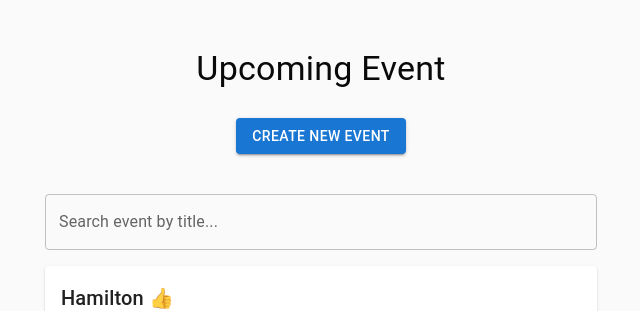
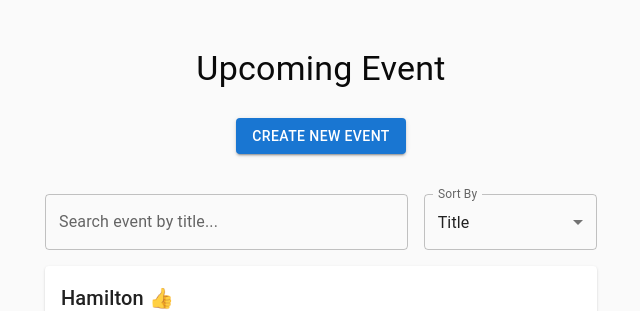
Before and after one commit to bugtender/loopla-app, a Next.js app: page / in a window 1280 px wide. Shown: the top 311 px of the page, without its empty margins (319-959 px from the left). Built offline with nearby package versions, Linux system fonts and the light colour scheme.

Commit message:
Add event sorting selector by date.

```diff
--- a/src/app/page.tsx
+++ b/src/app/page.tsx
@@ -3,7 +3,23 @@
 import { useEffect, useState } from "react";
 import { Event } from "@/types/events"
 import Link from "next/link";
-import { Container, TextField, Typography, Card, CardContent, Box, Button, CardActionArea, CircularProgress, Alert } from "@mui/material";
+import {
+  Container,
+  TextField,
+  Typography,
+  Card,
+  CardContent,
+  Box,
+  Button,
+  CardActionArea,
+  CircularProgress,
+  Alert,
+  Select,
+  MenuItem,
+  InputLabel,
+  FormControl,
+  Grid
+} from "@mui/material";
 import dayjs from "dayjs";
 
 export default function Home() {
@@ -12,6 +28,7 @@ export default function Home() {
   const [loading, setLoading] = useState(true)
   const [searchTerm, setSearchTerm] = useState('');
   const [successMessage, setSuccessMessage] = useState('');
+  const [sortBy, setSortBy] = useState('title');
 
   useEffect(()=> {
     fetchEvents()
@@ -32,10 +49,15 @@ export default function Home() {
     const filtered = events.filter((event) => event.title.toLowerCase().includes(searchTerm.toLowerCase()))
     //  events sorted by length of title, shortest first
     filtered.sort((a, b) => {
+      if(sortBy === 'title'){
         return a.title.length - b.title.length
+      } else {
+        return new Date(a.date).getTime() - new Date(b.date).getTime()
+      }
     })
+
     setFilteredEvents(filtered)
-  },[events, searchTerm])
+  },[events, searchTerm, sortBy])
 
   const fetchEvents = async () => {
     try{
@@ -81,7 +103,6 @@ export default function Home() {
             Upcoming Event
           </Typography>
 
-
           <Link href="/new-event">
             <Button
               variant="contained"
@@ -92,7 +113,8 @@ export default function Home() {
             </Button>
           </Link>
 
-
+          <Grid container spacing={2} sx={{ width: "100%" }}>
+            <Grid size={8} >
               <TextField
                 fullWidth
                 label="Search event by title..."
@@ -100,6 +122,23 @@ export default function Home() {
                 value={searchTerm}
                 onChange={(e) => setSearchTerm(e.target.value)}
               />
+            </Grid>
+
+            <Grid size={4}>
+              <FormControl fullWidth>
+                <InputLabel id="sort-by-label">Sort By</InputLabel>
+                <Select
+                  labelId="sort-by-label"
+                  value={sortBy}
+                  onChange={(e) => setSortBy(e.target.value as "title" | "date")}
+                  label="Sort By"
+                >
+                  <MenuItem value="title">Title</MenuItem>
+                  <MenuItem value="date">Date</MenuItem>
+                </Select>
+              </FormControl>
+            </Grid>
+          </Grid>
 
           { successMessage && <Alert severity="success">{successMessage}</Alert> }
 
```
Lines whose indentation alone changed are shown as unchanged.
